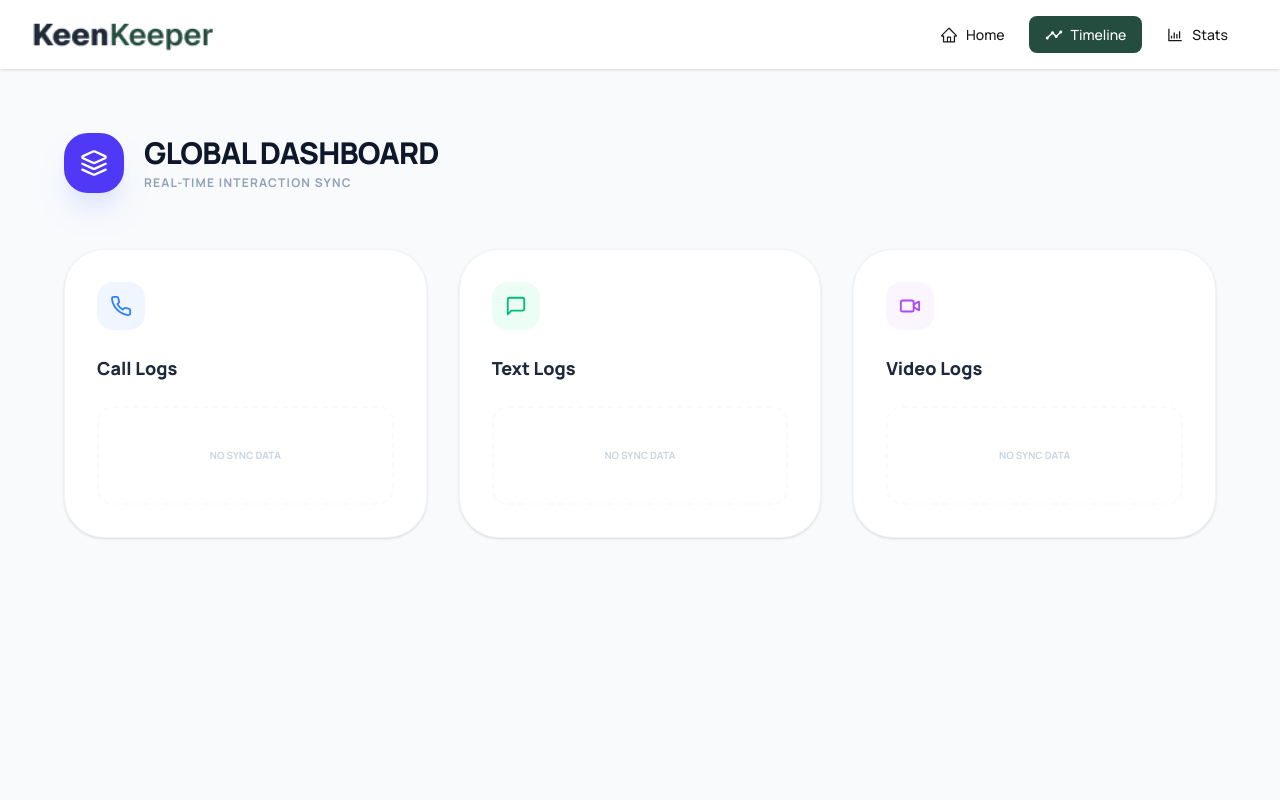
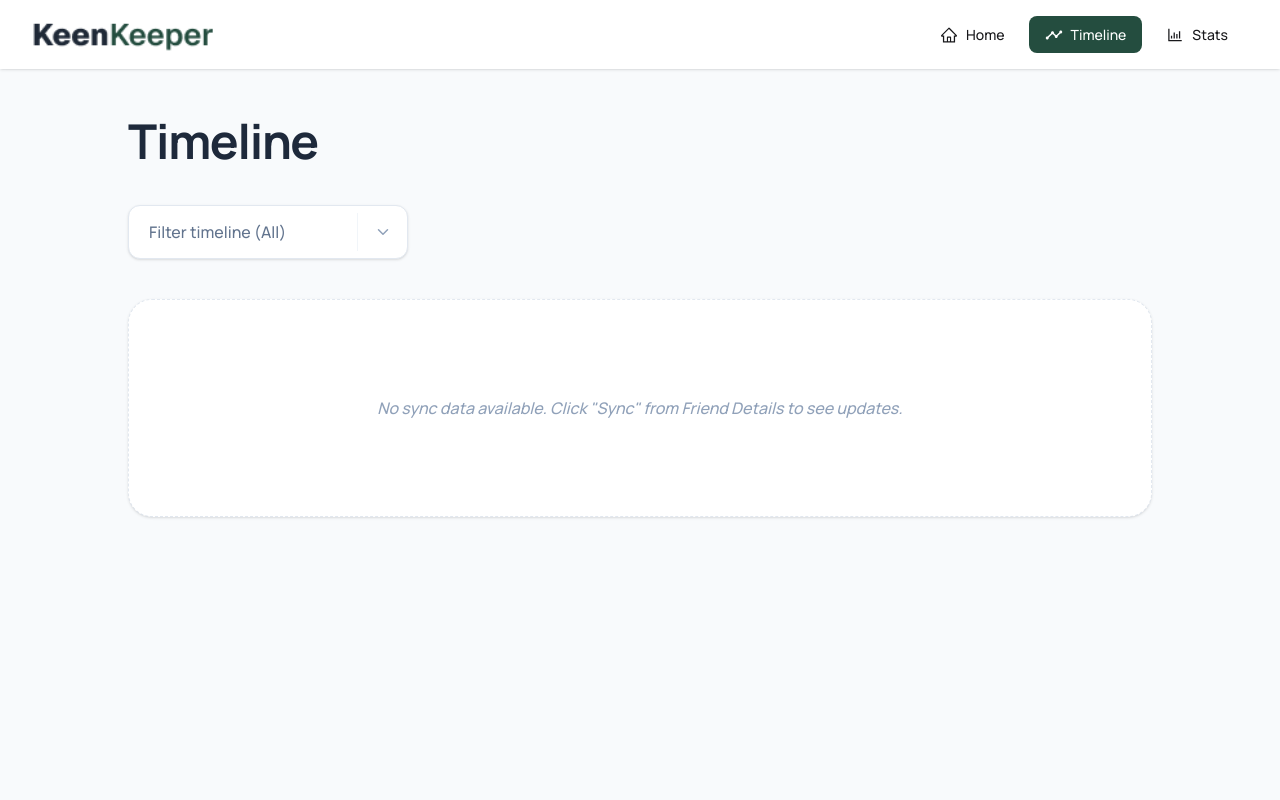
Before and after one commit to Ashikur123del/FriendTracker, a React (Vite) app: page /timeline in a window 1280 px wide. Shown: the top 800 px of the page. Built offline with nearby package versions, Linux system fonts and the light colour scheme.

Commit message:
timeline update

```diff
--- a/package.json
+++ b/package.json
@@ -16,6 +16,7 @@
     "react-icons": "^5.6.0",
     "react-router": "^7.14.0",
     "react-toastify": "^11.0.5",
+    "recharts": "^3.8.1",
     "tailwindcss": "^4.2.2"
   },
   "devDependencies": {
--- a/src/App.jsx
+++ b/src/App.jsx
@@ -4,6 +4,7 @@ import Root from './Layout/Root.jsx';
 import Home from './Pages/Home/Home.jsx';
 import FriendsDetails from "./Pages/FriendsDetails/FriendsDetails.jsx";
 import TimeLine from "./Pages/TimeLine/TimeLine.jsx";
+import Recharts from "./Pages/RadialBarChartPage/Recharts.jsx";
 
 export const router = createBrowserRouter([
   {
@@ -14,7 +15,9 @@ export const router = createBrowserRouter([
       {path:"/friendsdetails/:id", Component: FriendsDetails,
         loader: () => fetch('/friendsData.json')
       },
-      {path:'/timeline', Component: TimeLine}
+      {path:'/timeline', Component: TimeLine},
+      {path: '/stats', Component: Recharts}
     ],
+
   },
 ]);
--- /dev/null
+++ b/src/Components/RadialBarChart/FriendshipAnalytics.jsx
@@ -0,0 +1,120 @@
+import React from 'react';
+import { useFriends } from '../../FriendProvider/FriendProvider';
+import { RadialBarChart, RadialBar, Legend, ResponsiveContainer, PolarAngleAxis } from 'recharts';
+
+const FriendshipAnalytics = () => {
+  // আগের Context থেকে ডেটা নেওয়া
+  const { callLogs, textLogs, videoLogs } = useFriends();
+
+  // প্রতি ক্যাটাগরির ডেটা কাউন্ট করা (যদি ১ বা তার বেশি ডেটা থাকে তবে সুবিধা হয়)
+  const totalCalls = callLogs.length;
+  const totalTexts = textLogs.length;
+  const totalVideos = videoLogs.length;
+
+  // Recharts এর জন্য ডেটা ফরম্যাট করা
+  // এখানে background ফিল্ড দিয়ে ইমেজের মতো গ্রে সার্কেলগুলো দেওয়া হয়েছে
+  const chartData = [
+    {
+      name: 'Call',
+      count: totalCalls || 1, // ডাটা না থাকলে ১ দেওয়া হচ্ছে ডেমো হিসেবে
+      fill: '#1E4631', // ডার্ক গ্রিন কালার
+      background: { fill: '#F1F5F9' },
+    },
+    {
+      name: 'Text',
+      count: totalTexts || 1,
+      fill: '#9333EA', // পার্পল কালার
+      background: { fill: '#F1F5F9' },
+    },
+    {
+      name: 'Video',
+      count: totalVideos || 1,
+      fill: '#4ade80', // হালকা গ্রিন কালার
+      background: { fill: '#F1F5F9' },
+    },
+  ];
+
+  // ক্যাস্টম লেজেন্ড কম্পোনেন্ট (ইমেজের মত)
+  const renderCustomLegend = (props) => {
+    const { payload } = props;
+    return (
+      <div className="flex justify-center items-center gap-6 mt-6">
+        {payload.map((entry, index) => (
+          <div key={`item-${index}`} className="flex items-center gap-2">
+            <div className={`w-2.5 h-2.5 rounded-full`} style={{ backgroundColor: entry.color }} />
+            <span className="text-[10px] font-medium text-slate-400 tracking-wider">
+              {entry.value}
+            </span>
+          </div>
+        ))}
+      </div>
+    );
+  };
+
+  return (
+    <div className="bg-[#F8FAFC] min-h-screen py-12 px-6 font-sans">
+      <div className="max-w-6xl mx-auto">
+
+        {/* Title */}
+        <h1 className="text-4xl font-extrabold text-[#1E293B] mb-8 tracking-tighter">
+          Friendship Analytics
+        </h1>
+
+        {/* Chart Card */}
+        <div className="bg-white rounded-3xl p-10 shadow-sm border border-slate-100 flex flex-col animate-in fade-in slide-in-from-bottom-3">
+
+          <h3 className="text-lg font-bold text-emerald-900/80 mb-2">
+            By Interaction Type
+          </h3>
+
+          {/* Recharts Container */}
+          <div className="w-full h-[400px] flex justify-center items-center relative">
+
+            {/* যদি কোনো ডেটা সিঙ্ক করা না থাকে */}
+            {(totalCalls === 0 && totalTexts === 0 && totalVideos === 0) ? (
+              <div className="text-center text-slate-400 py-10 italic bg-slate-50 rounded-2xl w-full border border-dashed border-slate-100">
+                Sync data to see interaction breakdown
+              </div>
+            ) : (
+              <ResponsiveContainer width="100%" height="100%">
+                <RadialBarChart
+                  cx="50%"
+                  cy="50%"
+                  innerRadius="40%"
+                  outerRadius="80%"
+                  barSize={10}
+                  data={chartData}
+                  startAngle={90} // টপ থেকে শুরু করার জন্য
+                  endAngle={450}
+                >
+                  {/* গ্রাফের ভ্যালু অনুযায়ী অ্যাঙ্গেল */}
+                  <PolarAngleAxis type="number" domain={[0, totalCalls + totalTexts + totalVideos]} angleAxisId={0} tick={false} />
+
+                  {/* গ্রাফ বার */}
+                  <RadialBar
+                    minAngle={15}
+                    label={false}
+                    background
+                    clockWise
+                    dataKey="count"
+                    cornerRadius={10} // রাউন্ডেড কর্নার
+                  />
+
+                  {/* ক্যাস্টম লেজেন্ড */}
+                  <Legend
+                    content={renderCustomLegend}
+                    iconType="circle"
+                    verticalAlign="bottom"
+                  />
+                </RadialBarChart>
+              </ResponsiveContainer>
+            )}
+          </div>
+
+        </div>
+      </div>
+    </div>
+  );
+};
+
+export default FriendshipAnalytics;
--- /dev/null
+++ b/src/Pages/RadialBarChartPage/Recharts.jsx
@@ -0,0 +1,12 @@
+import React from 'react'
+import FriendshipAnalytics from '../../Components/RadialBarChart/FriendshipAnalytics'
+
+const Recharts = () => {
+  return (
+    <div>
+        <FriendshipAnalytics />
+    </div>
+  )
+}
+
+export default Recharts
--- a/src/Pages/TimeLine/TimeLine.jsx
+++ b/src/Pages/TimeLine/TimeLine.jsx
@@ -1,64 +1,86 @@
-import React from 'react';
+import React, { useState } from 'react';
 import { useFriends } from '../../FriendProvider/FriendProvider';
-import { LuPhone, LuMessageSquare, LuVideo, LuLayers } from "react-icons/lu";
+import { LuPhone, LuMessageSquare, LuVideo, LuHandshake, LuChevronDown } from "react-icons/lu";
 
 const Timeline = () => {
   const { callLogs, textLogs, videoLogs } = useFriends();
+  const [activeFilter, setActiveFilter] = useState('All');
 
-  const CategoryBox = ({ title, icon: Icon, data, colorClass, textColor }) => (
-    <div className="bg-white rounded-[2.5rem] p-8 shadow-sm border border-slate-100">
-      <div className={`w-12 h-12 rounded-2xl flex items-center justify-center mb-6 ${colorClass}`}>
-        <Icon size={22} />
-      </div>
-      <h3 className="text-lg font-black text-slate-800 mb-6">{title}</h3>
+  // সব লগগুলোকে একটি সিঙ্গেল লিস্টে নিয়ে আসা
+  // এখানে প্রতিটি আইটেমের সাথে 'name' হিসেবে একটি ডামি নাম দেওয়া হয়েছে যেহেতু সিঙ্ক ডেটাতে নাম নেই
+  const allLogs = [
+    ...callLogs.map(item => ({ ...item, type: 'Call' })),
+    ...textLogs.map(item => ({ ...item, type: 'Text' })),
+    ...videoLogs.map(item => ({ ...item, type: 'Video' })),
+  ];
 
-      <div className="space-y-4">
-        {data.length > 0 ? data.map((item, i) => (
-          <div key={i} className="p-5 rounded-2xl bg-slate-50 border border-slate-100">
-            <p className="text-sm font-bold text-slate-700 leading-tight mb-3">{item.note}</p>
-            <span className="text-[9px] font-black uppercase text-slate-400 tracking-widest">{item.date}</span>
-          </div>
-        )) : (
-          <div className="py-10 text-center border-2 border-dashed border-slate-50 rounded-2xl text-slate-300 text-[10px] uppercase font-bold">
-            No Sync Data
-          </div>
-        )}
-      </div>
-    </div>
-  );
+  // ফিল্টারিং লজিক
+  const filteredActivities = activeFilter === 'All'
+    ? allLogs
+    : allLogs.filter(activity => activity.type === activeFilter);
+
+  // আইকন ম্যাপ (ইমেজ অনুযায়ী)
+  const iconMap = {
+    'Call': <LuPhone className="text-slate-600" size={24} />,
+    'Text': <LuMessageSquare className="text-slate-600" size={24} />,
+    'Video': <LuVideo className="text-slate-600" size={24} />,
+    'Meetup': <LuHandshake className="text-amber-500" size={24} />,
+  };
 
   return (
-    <div className="bg-[#F8FAFC] min-h-screen py-16 px-6 font-sans">
-      <div className="max-w-6xl mx-auto">
-        <header className="flex items-center gap-5 mb-14">
-          <div className="p-4 bg-indigo-600 rounded-[1.5rem] text-white shadow-xl shadow-indigo-100">
-            <LuLayers size={28} />
+    <div className="bg-[#F8FAFC] min-h-screen py-12 px-6 font-sans">
+      <div className="max-w-5xl mx-auto">
+
+        {/* Title */}
+        <h1 className="text-5xl font-bold text-[#1E293B] mb-10 tracking-tight">Timeline</h1>
+
+        {/* Filter Dropdown */}
+        <div className="relative w-full max-w-[280px] mb-10">
+          <select
+            value={activeFilter}
+            onChange={(e) => setActiveFilter(e.target.value)}
+            className="w-full appearance-none bg-white border border-slate-200 text-slate-500 py-3.5 px-5 pr-12 rounded-xl shadow-sm focus:outline-none focus:ring-2 focus:ring-indigo-500/10 transition-all cursor-pointer font-medium"
+          >
+            <option value="All">Filter timeline (All)</option>
+            <option value="Call">Calls</option>
+            <option value="Text">Texts</option>
+            <option value="Video">Videos</option>
+            <option value="Meetup">Meetups</option>
+          </select>
+          <div className="pointer-events-none absolute inset-y-0 right-0 flex items-center px-4 text-slate-400 border-l border-slate-100 my-2">
+            <LuChevronDown size={18} />
           </div>
-          <div>
-            <h1 className="text-3xl font-black text-slate-900 tracking-tight uppercase">Global Dashboard</h1>
-            <p className="text-slate-400 text-xs font-bold uppercase tracking-widest mt-1">Real-time interaction sync</p>
-          </div>
-        </header>
+        </div>
 
-        <div className="grid grid-cols-1 md:grid-cols-3 gap-8">
-          <CategoryBox
-            title="Call Logs"
-            icon={LuPhone}
-            data={callLogs}
-            colorClass="bg-blue-50 text-blue-500"
-          />
-          <CategoryBox
-            title="Text Logs"
-            icon={LuMessageSquare}
-            data={textLogs}
-            colorClass="bg-emerald-50 text-emerald-500"
-          />
-          <CategoryBox
-            title="Video Logs"
-            icon={LuVideo}
-            data={videoLogs}
-            colorClass="bg-purple-50 text-purple-500"
-          />
+        {/* Timeline List */}
+        <div className="space-y-4">
+          {filteredActivities.length > 0 ? (
+            filteredActivities.map((activity, index) => (
+              <div
+                key={index}
+                className="group bg-white border border-slate-100 p-6 rounded-2xl shadow-sm hover:shadow-md transition-all flex items-center gap-6 animate-in fade-in slide-in-from-bottom-2 duration-300"
+              >
+                <div className="w-14 h-14 flex items-center justify-center rounded-full bg-slate-50 group-hover:bg-white transition-colors">
+                  {iconMap[activity.type] || <LuMessageSquare />}
+                </div>
+
+                <div className="flex-1">
+                  <h3 className="text-lg font-medium text-slate-500">
+                    <span className="font-bold text-slate-800">{activity.type}</span>
+                    {/* এখানে dynamic friend name চাইলে FriendsDetails থেকে পাঠাতে হবে, এখন placeholder দেওয়া হলো */}
+                    {activity.note ? ` - ${activity.note}` : ' Activity recorded'}
+                  </h3>
+                  <p className="text-slate-400 text-sm mt-1">{activity.date}</p>
+                </div>
+              </div>
+            ))
+          ) : (
+            <div className="text-center py-24 bg-white rounded-3xl border border-dashed border-slate-200 shadow-sm">
+              <p className="text-slate-400 font-medium italic">
+                No sync data available. Click "Sync" from Friend Details to see updates.
+              </p>
+            </div>
+          )}
         </div>
       </div>
     </div>
```
Also changed, not shown: src/Pages/FriendsDetails/FriendsDetails.jsx (+3 -5 lines), 1 other file (tests, documents, lock files or other folders).
